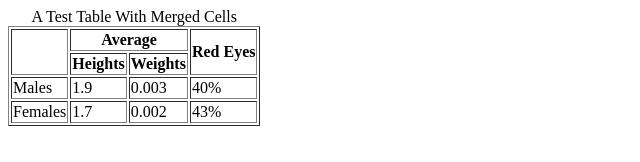
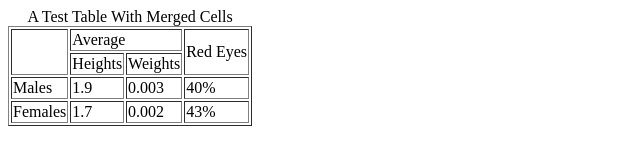
Before and after one commit to M-imran-dev/fullstack-development-journey, a plain HTML site: page Day04-HTML/Pract_Q7.html in a window 1280 px wide. Shown: the whole page, without its empty margins (0-640 px from the left). Drawn offline with Linux system fonts and the light colour scheme.

Commit message:
heading  tag change to data tag

```diff
--- a/Day04-HTML/Pract_Q7.html
+++ b/Day04-HTML/Pract_Q7.html
@@ -11,13 +11,13 @@
         <!-- Table Header -->
         <theader>
         <tr>
-            <th rowspan="2"></th>
-            <th colspan="2">Average</th>
-            <th rowspan="2">Red Eyes</th>
+            <td rowspan="2"></td>
+            <td colspan="2">Average</td>
+            <td rowspan="2">Red Eyes</td>
         </tr>
         <tr>
-            <th>Heights</th>
-            <th>Weights</th>
+            <td>Heights</td>
+            <td>Weights</td>
         </tr>
         </theader>
         <!-- Table -->
```
